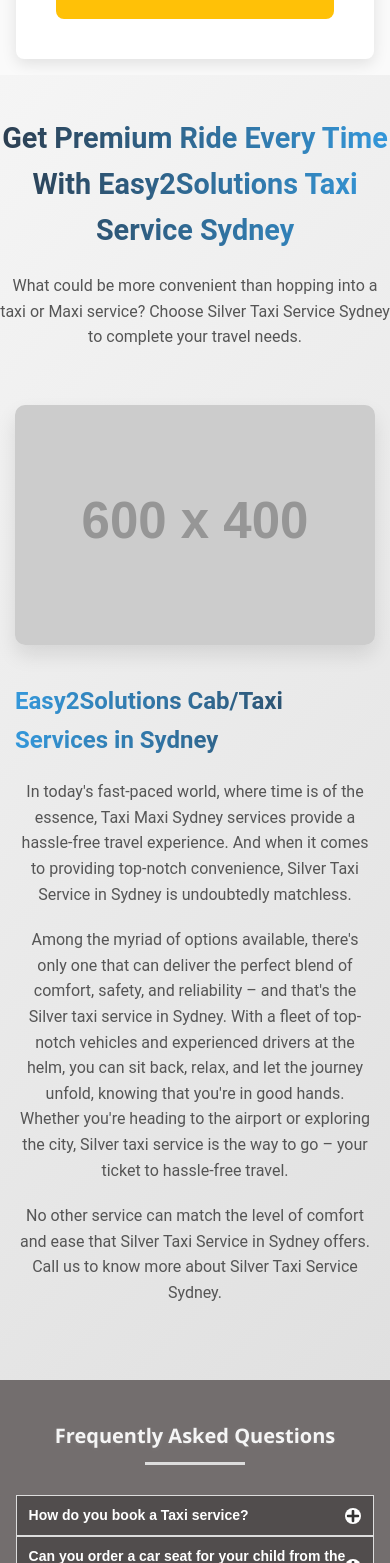
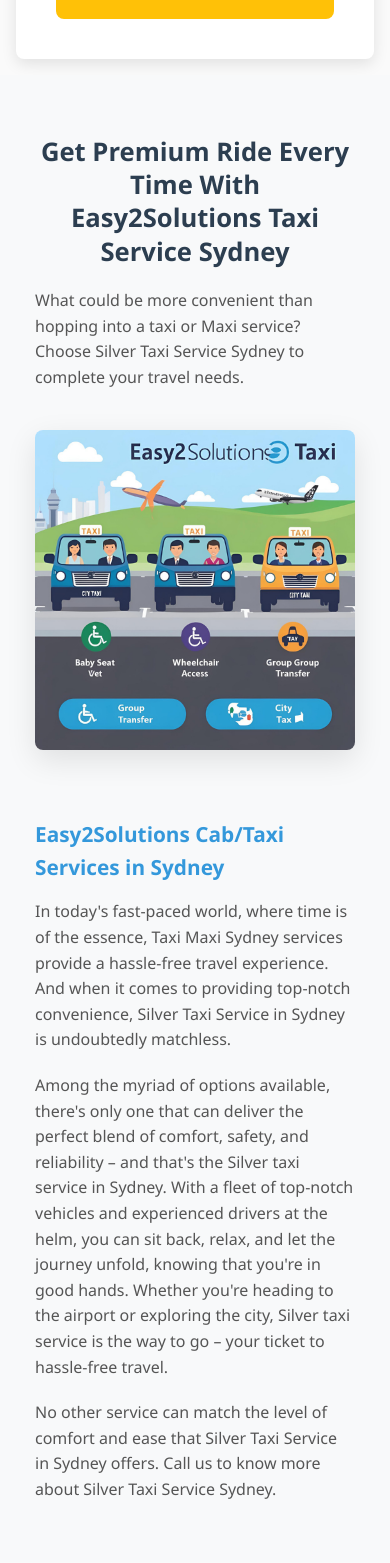
Before and after one commit to mr-ssc/Texi-Client, a React (Create React App) app: page / in a window 390 px wide. Shown: the part 2425-3988 px from the top of the page. Built offline with nearby package versions, Linux system fonts and the light colour scheme.

Commit message:
first commit

```diff
--- a/src/component/Elementor.css
+++ b/src/component/Elementor.css
@@ -1,21 +1,49 @@
+/* Elementor.css */
+
 /* Base Styles */
 .elementor-section {
-  padding: 60px 0;
-  background: linear-gradient(135deg, #f5f5f5 0%, #e0e0e0 100%);
-  font-family: 'Roboto', sans-serif;
+  width: 100%;
+  padding: 80px 0;
+  position: relative;
+  background-color: #f8f9fa;
 }
 
+.elementor-container {
+  max-width: 1200px;
+  margin: 0 auto;
+  padding: 0 15px;
+}
+
+.elementor-row {
+  display: flex;
+  flex-wrap: wrap;
+  margin: 0 -15px;
+}
+
+.elementor-column {
+  position: relative;
+  width: 100%;
+  padding: 0 15px;
+}
+
+/* Heading Styles */
 .elementor-heading-title {
   font-size: 2.5rem;
-  color: #333;
+  font-weight: 700;
+  color: #2c3e50;
   margin-bottom: 20px;
-  background: linear-gradient(to right, #2c3e50, #3498db);
-  -webkit-background-clip: text;
-  background-clip: text;
-  color: transparent;
   text-align: center;
+  line-height: 1.3;
 }
 
+.elementor-subheading {
+  font-size: 1.8rem;
+  font-weight: 600;
+  color: #3498db;
+  margin-bottom: 15px;
+}
+
+/* Paragraph Styles */
 .elementor-paragraph {
   font-size: 1.1rem;
   line-height: 1.6;
@@ -24,54 +52,37 @@
   text-align: center;
 }
 
+/* Image & Text Wrapper */
 .elementor-image-text-wrapper {
   display: flex;
   flex-wrap: wrap;
   align-items: center;
   margin-top: 40px;
+  gap: 30px;
+}
+
+.elementor-text-box {
+  flex: 1;
+  min-width: 300px;
 }
 
 .elementor-image-box {
-  flex: 0 0 50%;
-  padding: 15px;
+  flex: 1;
+  min-width: 300px;
+  text-align: center;
 }
 
 .elementor-image {
-  width: 100%;
+  max-width: 100%;
   height: auto;
-  border-radius: 10px;
-  box-shadow: 0 10px 20px rgba(0,0,0,0.1);
-  transition: transform 0.3s ease;
-}
-
-.elementor-image:hover {
-  transform: scale(1.02);
-}
-
-.elementor-text-box {
-  flex: 0 0 50%;
-  padding: 15px;
-}
-
-.elementor-subheading {
-  font-size: 1.8rem;
-  color: #2c3e50;
-  margin-bottom: 20px;
-  background: linear-gradient(to right, #3498db, #2c3e50);
-  -webkit-background-clip: text;
-  background-clip: text;
-  color: transparent;
+  border-radius: 8px;
+  box-shadow: 0 10px 30px rgba(0, 0, 0, 0.1);
 }
 
 /* Animations */
 .animate__animated {
   animation-duration: 1s;
-}
-
-/* Keyframes */
-@keyframes fadeIn {
-  from { opacity: 0; }
-  to { opacity: 1; }
+  animation-fill-mode: both;
 }
 
 @keyframes fadeInDown {
@@ -85,6 +96,23 @@
   }
 }
 
+.animate__fadeInDown {
+  animation-name: fadeInDown;
+}
+
+@keyframes fadeIn {
+  from {
+    opacity: 0;
+  }
+  to {
+    opacity: 1;
+  }
+}
+
+.animate__fadeIn {
+  animation-name: fadeIn;
+}
+
 @keyframes fadeInLeft {
   from {
     opacity: 0;
@@ -94,6 +122,10 @@
     opacity: 1;
     transform: translateX(0);
   }
+}
+
+.animate__fadeInLeft {
+  animation-name: fadeInLeft;
 }
 
 @keyframes fadeInRight {
@@ -107,32 +139,95 @@
   }
 }
 
+.animate__fadeInRight {
+  animation-name: fadeInRight;
+}
+
 /* Responsive Design */
+@media (max-width: 1024px) {
+  .elementor-heading-title {
+    font-size: 2.2rem;
+  }
+
+  .elementor-subheading {
+    font-size: 1.6rem;
+  }
+}
+
 @media (max-width: 768px) {
-  .elementor-image-box,
-  .elementor-text-box {
-    flex: 0 0 100%;
+  .elementor-section {
+    padding: 60px 0;
   }
 
   .elementor-heading-title {
     font-size: 2rem;
   }
 
-  .elementor-subheading {
-    font-size: 1.5rem;
+  .elementor-paragraph {
+    font-size: 1rem;
+  }
+
+  .elementor-image-text-wrapper {
+    flex-direction: column;
+  }
+
+  .elementor-text-box,
+  .elementor-image-box {
+    flex: 100%;
+  }
+
+  .elementor-image-box {
+    order: -1;
+    margin-bottom: 30px;
   }
 }
 
-@media (max-width: 480px) {
+@media (max-width: 576px) {
   .elementor-section {
     padding: 40px 0;
   }
 
   .elementor-heading-title {
-    font-size: 1.8rem;
+    font-size: 1.6rem;
+  }
+
+  .elementor-subheading {
+    font-size: 1.3rem;
   }
 
   .elementor-paragraph {
-    font-size: 1rem;
+    text-align: left;
   }
 }
+
+/* Additional Styling for Better Appearance */
+.elementor-widget-wrap {
+  padding: 20px;
+}
+
+.elementor-text-box .elementor-paragraph {
+  text-align: left;
+}
+
+.elementor-text-box .elementor-paragraph:last-child {
+  margin-bottom: 0;
+}
+
+/* Button Style (if you want to add later) */
+.elementor-button {
+  display: inline-block;
+  padding: 12px 30px;
+  background-color: #3498db;
+  color: white;
+  border-radius: 4px;
+  text-decoration: none;
+  font-weight: 600;
+  transition: all 0.3s ease;
+  border: none;
+  cursor: pointer;
+}
+
+.elementor-button:hover {
+  background-color: #2980b9;
+  transform: translateY(-2px);
+}
--- a/src/component/Elementor.js
+++ b/src/component/Elementor.js
@@ -1,5 +1,6 @@
 import React from 'react';
 import './Elementor.css';
+import texi from "./Img/e-1.png"
 
 const Elementor = () => {
   return (
@@ -22,7 +23,7 @@
                 {/* Image (50% width on right side) */}
                 <div className="elementor-image-box animate__animated animate__fadeInRight">
                   <img
-                    src="https://via.placeholder.com/600x400"
+                    src={texi}
                     alt="Silver Taxi Sydney"
                     className="elementor-image"
                   />
--- a/src/component/Faq.css
+++ b/src/component/Faq.css
@@ -1,70 +1,76 @@
+/* Faq.css */
+
 .faq {
-  background-color: #736e6e;
-  padding: 70px 10%;
-}
-
-.faq-container {
-  max-width: 1000px;
-  margin: 50px auto;
-  font-family: Arial, sans-serif;
-  background-color: #0000005c;
-  color: white;
+  max-width: 1200px;
+  margin: 0 auto;
+  padding: 2rem 1rem;
+  font-family: 'Arial', sans-serif;
 }
 
 .faq-title {
   text-align: center;
-  font-size: 28px;
-  margin-bottom: 40px;
-  font-weight: bold;
-  color: whitesmoke;
-  text-shadow: 0 1px 4px rgba(255, 255, 255, 0.1);
+  font-size: 2.5rem;
+  margin-bottom: 2rem;
+  color: #333;
+  position: relative;
+  padding-bottom: 1rem;
 }
-.faq-title::after {
-  content: "";
-  display: block;
+
+.faq-title:after {
+  content: '';
+  position: absolute;
+  bottom: 0;
+  left: 50%;
+  transform: translateX(-50%);
   width: 100px;
   height: 3px;
-  background-color: #ddd;
-  margin: 10px auto;
+  background-color: #4a6bff;
+}
+
+.faq-container {
+  display: flex;
+  justify-content: center;
 }
 
 .faq-list {
-  display: flex;
-  flex-direction: column;
+  width: 100%;
+  max-width: 800px;
 }
 
 .faq-item {
-  border: 1px solid #ddd;
-  background-color: rgba(255, 255, 255, 0.04);
-  cursor: pointer;
-  transition: background-color 0.3s ease, box-shadow 0.3s ease;
+  margin-bottom: 1rem;
+  border-radius: 8px;
   overflow: hidden;
+  box-shadow: 0 2px 10px rgba(0, 0, 0, 0.1);
+  transition: all 0.3s ease;
+  border: 1px solid #e0e0e0;
 }
 
 .faq-item:hover {
-  background-color: rgba(255, 255, 255, 0.08);
+  box-shadow: 0 5px 15px rgba(0, 0, 0, 0.1);
 }
 
 .faq-question {
   display: flex;
   justify-content: space-between;
   align-items: center;
+  padding: 1.5rem;
+  background-color: #fff;
+  cursor: pointer;
   font-weight: 600;
-  padding: 15px 20px;
-  transition: color 0.3s ease;
-  color: #fff;
+  font-size: 1.1rem;
+  color: #333;
+  transition: background-color 0.3s ease;
+}
+
+.faq-item.active .faq-question {
+  background-color: #f8f9fa;
 }
 
 .faq-icon {
-  font-size: 18px;
-  background-color: #fff;
-  color: #333;
-  padding: 4px;
-  border-radius: 50%;
-  display: flex;
-  align-items: center;
-  justify-content: center;
-  transition: transform 0.6 s ease;
+  color: #4a6bff;
+  font-size: 1rem;
+  transition: transform 0.3s ease;
 }
 
 .faq-item.active .faq-icon {
@@ -72,99 +78,46 @@
 }
 
 .faq-answer {
-  color: #333;
-  line-height: 1.5;
-  background-color: #e6e6e6;
-  padding: 0 20px;
+  padding: 0 1.5rem;
   max-height: 0;
   overflow: hidden;
-  opacity: 0;
-  transition: max-height 0.4s ease, opacity 0.4s ease, padding 0.4s ease;
+  transition: max-height 0.5s ease, padding 0.5s ease;
+  background-color: #f8f9fa;
+  color: #555;
+  line-height: 1.6;
 }
 
 .faq-item.active .faq-answer {
-  padding: 10px 20px;
-  max-height: 1000px; /* Big enough to allow long content */
-  opacity: 1;
+  padding: 0 1.5rem 1.5rem;
+  max-height: 500px; /* Adjust based on your content */
 }
-@media (max-width: 1024px) {
-  .faq {
-    padding: 60px 6%;
-  }
 
+/* Responsive Design */
+@media (max-width: 768px) {
   .faq-title {
-    font-size: 24px;
+    font-size: 2rem;
   }
 
   .faq-question {
-    font-size: 16px;
-    padding: 12px 16px;
+    font-size: 1rem;
+    padding: 1rem;
   }
 
-  .faq-icon {
-    font-size: 16px;
-    padding: 3px;
-  }
-
-  .faq-answer {
-    font-size: 15px;
-  }
-}
-
-@media (max-width: 768px) {
-  .faq {
-    padding: 50px 5%;
-  }
-
-  .faq-container {
-    margin: 30px auto;
-  }
-
-  .faq-title {
-    font-size: 22px;
-  }
-
-  .faq-question {
-    font-size: 15px;
-    padding: 10px 14px;
-  }
-
-  .faq-icon {
-    font-size: 15px;
-    padding: 2px;
-  }
-
-  .faq-answer {
-    font-size: 14px;
+  .faq-item.active .faq-answer {
+    padding: 0 1rem 1rem;
   }
 }
 
 @media (max-width: 480px) {
-  .faq {
-    padding: 40px 4%;
-  }
-
   .faq-title {
-    font-size: 20px;
-    margin-bottom: 25px;
+    font-size: 1.5rem;
   }
 
   .faq-question {
-    font-size: 14px;
-    padding: 8px 12px;
-  }
-
-  .faq-icon {
-    font-size: 14px;
-    padding: 1px;
+    font-size: 0.9rem;
   }
 
   .faq-answer {
-    font-size: 13px;
-    padding: 0 12px;
-  }
-
-  .faq-item.active .faq-answer {
-    padding: 8px 12px;
+    font-size: 0.9rem;
   }
 }
```
Also changed, not shown: src/component/Img/e-1.png (added).
